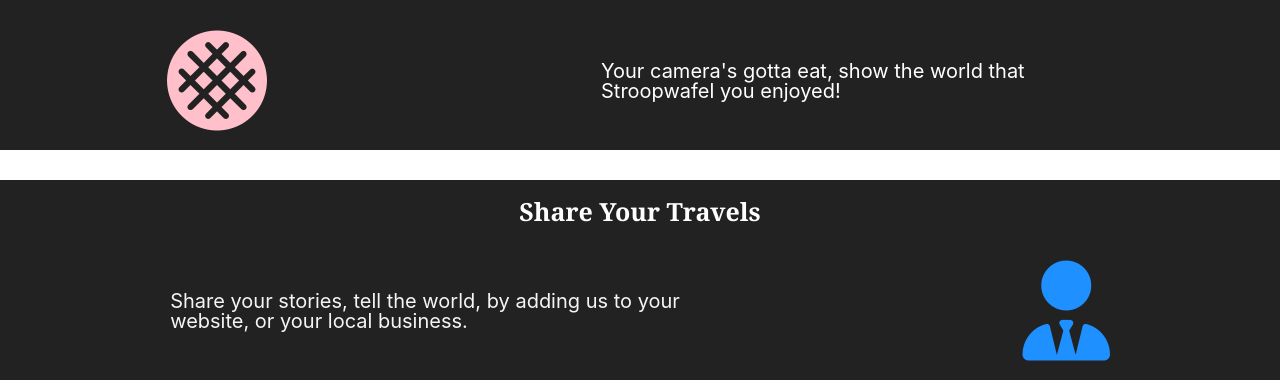
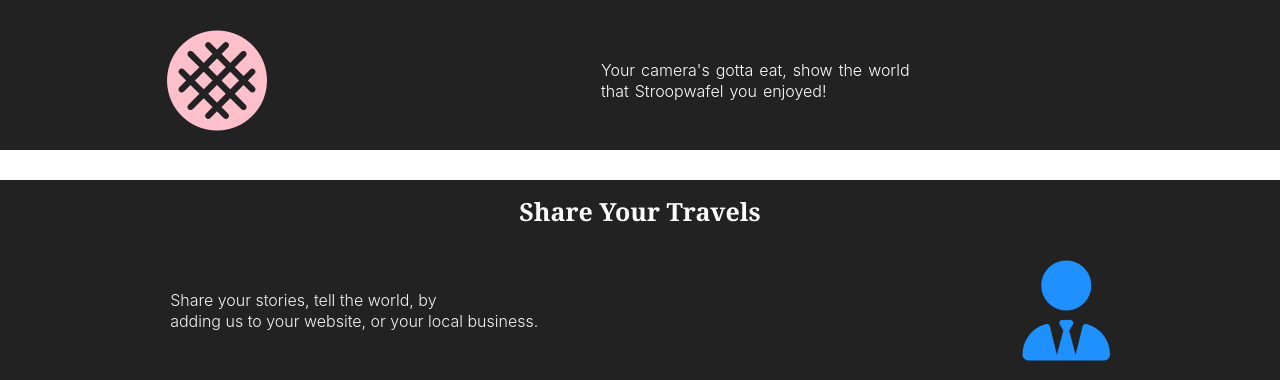
Before and after one commit to bw-exPatJournal/MarketingPage, a plain HTML site: page about.html in a window 1280 px wide. Shown: the part 585-965 px from the top of the page. Drawn offline with Linux system fonts and the light colour scheme; a web font is replaced by a local one.

Commit message:
edited header.less styling

```diff
--- a/about.html
+++ b/about.html
@@ -39,7 +39,7 @@
                 </div>
                 <div class="food">
                     <p>
-                        Your camera's gotta eat, show the world that Stroopwafel you enjoyed!
+                        Your camera's gotta eat, show the world <br> that Stroopwafel you enjoyed!
                     </p>
                 </div>
             </div>
@@ -54,7 +54,7 @@
                 </div>
                 <div class="share">
                     <p>
-                        Share your stories, tell the world, by adding us to your website, or your local business.
+                        Share your stories, tell the world, by <br> adding us to your website, or your local business.
                     </p>
                 </div>
             </div>
--- a/less/header.less
+++ b/less/header.less
@@ -82,7 +82,10 @@ body {
         div {
             justify-self: center;
             p {
-                font-size: 200%;
+                font-size: 16px;
+                font-weight: 300;
+                line-height: 1.3;
+                word-spacing: 1.5px;
                 color: white;
             }
             i {
@@ -111,9 +114,10 @@ body {
         div {
             justify-self: center;
             p {
-                font-size: 3rem;
+                font-size: 16px;
                 color: whitesmoke;
-                font-size: 200%;
+                font-weight: 300;
+                line-height: 1.3;
             }
             i {
                 font-size: 10rem;
```
Also changed, not shown: css/index.css.
